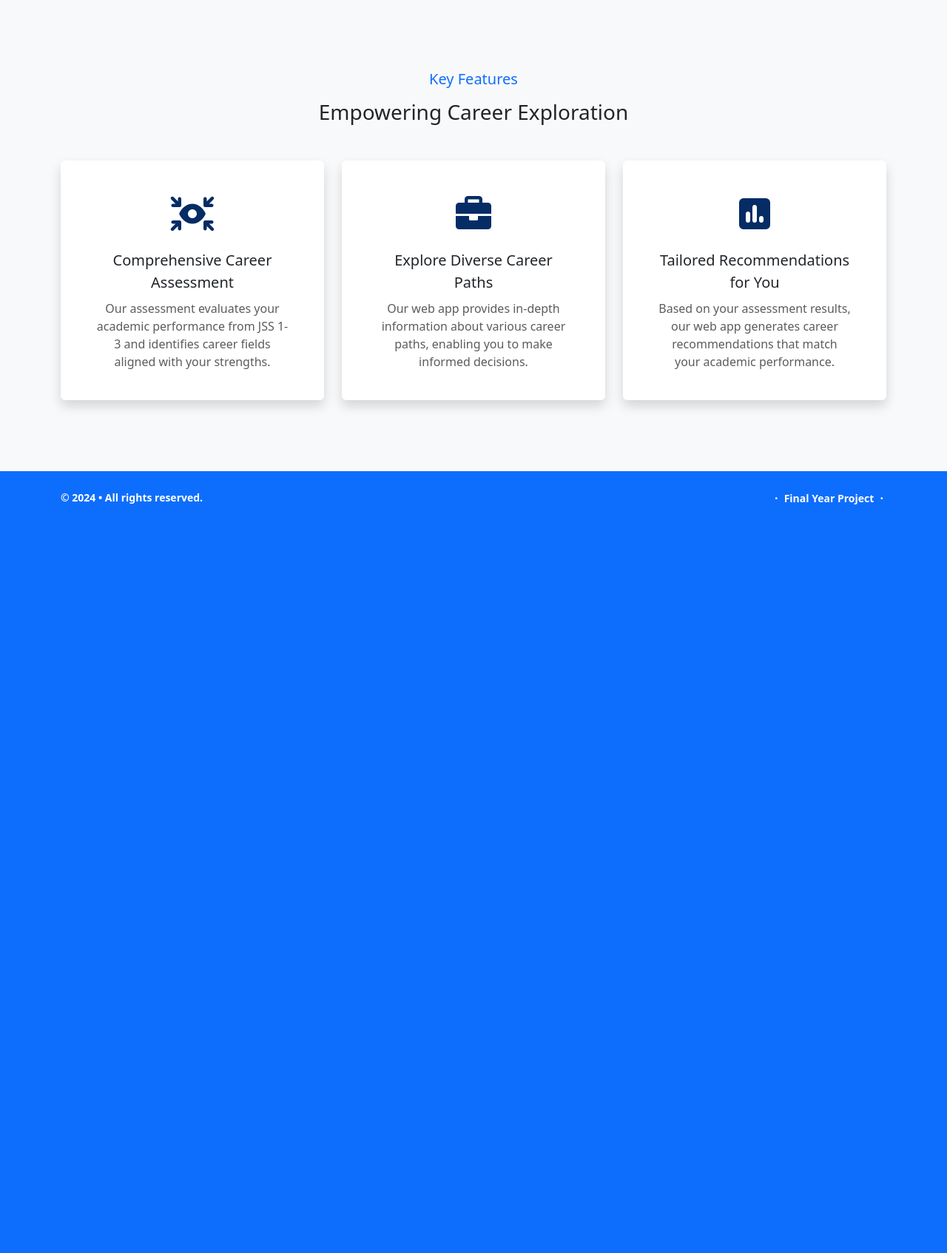
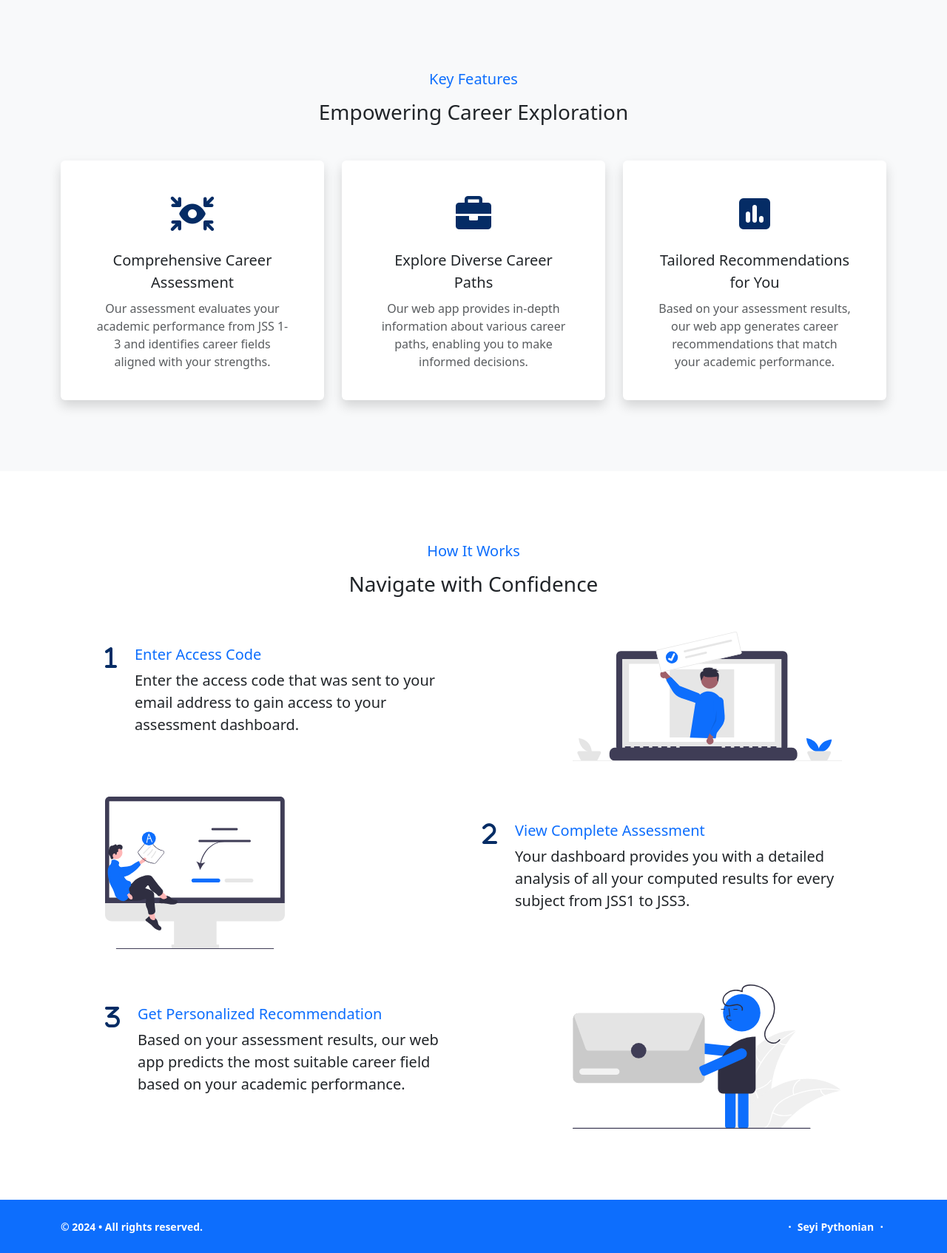
Before and after one commit to Pythonian/career_counseling, a Django app: page / in a window 1280 px wide. Shown: the part 650-2344 px from the top of the page at 74% size. Before the commit the page ends 1332 px from the top, so only its background shows below. Run offline with Django 4.2, Linux system fonts and the light colour scheme; some libraries are stand-ins or nearby versions.

Commit message:
landing page content update

```diff
--- a/templates/base.html
+++ b/templates/base.html
@@ -66,7 +66,7 @@
                 </div>
                 <div class="col-auto">
                     <span class="text-white mx-1">&middot;</span>
-                    <span class="text-white small">Final Year Project</span>
+                    <span class="text-white small">Seyi Pythonian</span>
                     <span class="text-white mx-1">&middot;</span>
                 </div>
             </div>
--- a/templates/home.html
+++ b/templates/home.html
@@ -78,7 +78,7 @@
     </div>
 </section>
 
-<!-- <section class="bg-white py-5">
+<section class="bg-white py-5">
     <div class="container my-lg-5">
         <div class="text-center mb-5">
             <h5 class="text-primary mb-3">How It Works</h5>
@@ -92,8 +92,8 @@
                     </div>
 
                     <div class="flex-grow-1 ms-4">
-                        <h5 class="text-primary">Sign Up or Log In</h5>
-                        <p class="lead">Create an account or log in to access our Career Counselor Web App and unlock your career potential.</p>
+                        <h5 class="text-primary">Enter Access Code</h5>
+                        <p class="lead">Enter the access code that was sent to your email address to gain access to your assessment dashboard.</p>
                     </div>
                 </div>
             </div>
@@ -112,8 +112,8 @@
                     </div>
 
                     <div class="flex-grow-1 ms-4">
-                        <h5 class="text-primary">Complete the Assessment</h5>
-                        <p class="lead">Provide us with your academic performance details from JSS 1-3, including grades and subjects.</p>
+                        <h5 class="text-primary">View Complete Assessment</h5>
+                        <p class="lead">Your dashboard provides you with a detailed analysis of all your computed results for every subject from JSS1 to JSS3.</p>
                     </div>
                 </div>
             </div>
@@ -126,8 +126,8 @@
                     </div>
 
                     <div class="flex-grow-1 ms-4">
-                        <h5 class="text-primary">Get Personalized Recommendations</h5>
-                        <p class="lead">Based on your assessment results, our web app generates career recommendations tailored to your academic performance</p>
+                        <h5 class="text-primary">Get Personalized Recommendation</h5>
+                        <p class="lead">Based on your assessment results, our web app predicts the most suitable career field based on your academic performance.</p>
                     </div>
                 </div>
             </div>
@@ -137,5 +137,5 @@
         </div>
 
     </div>
-</section> -->
+</section>
 {% endblock content %}
```
